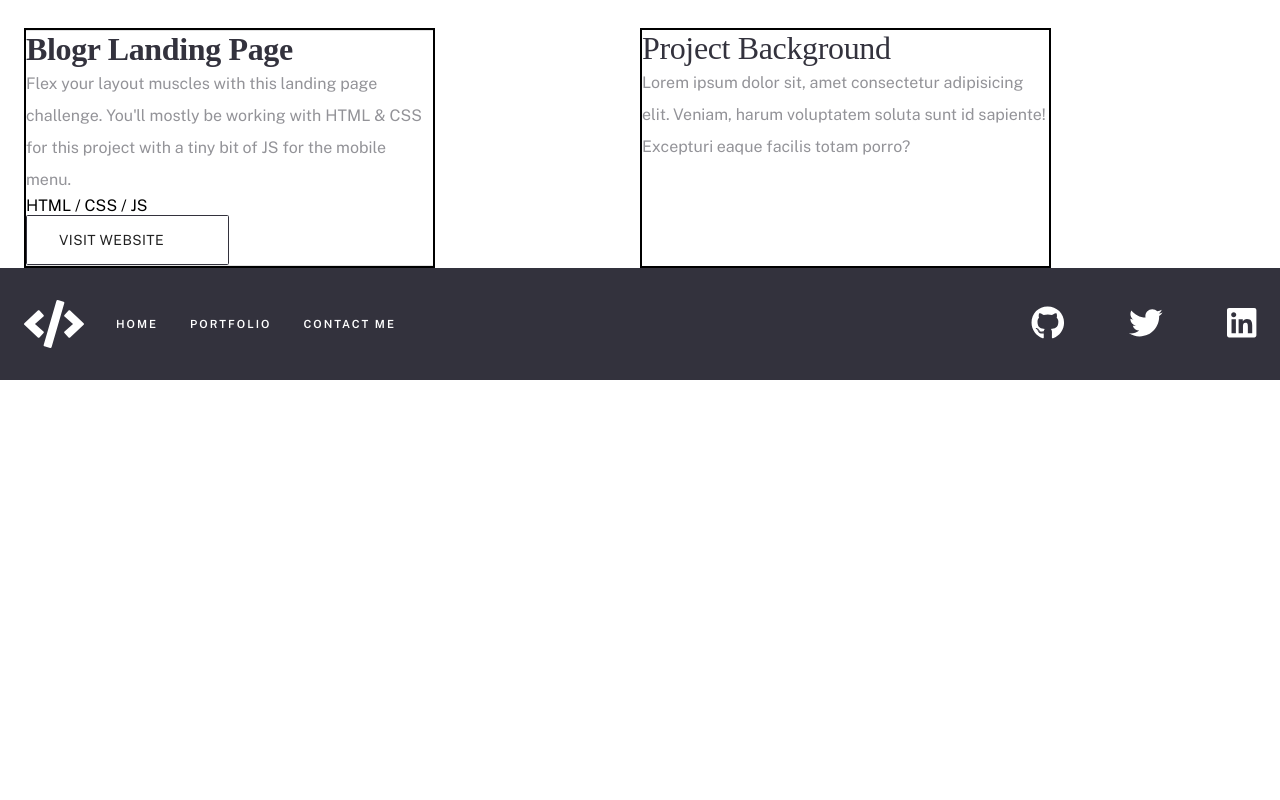
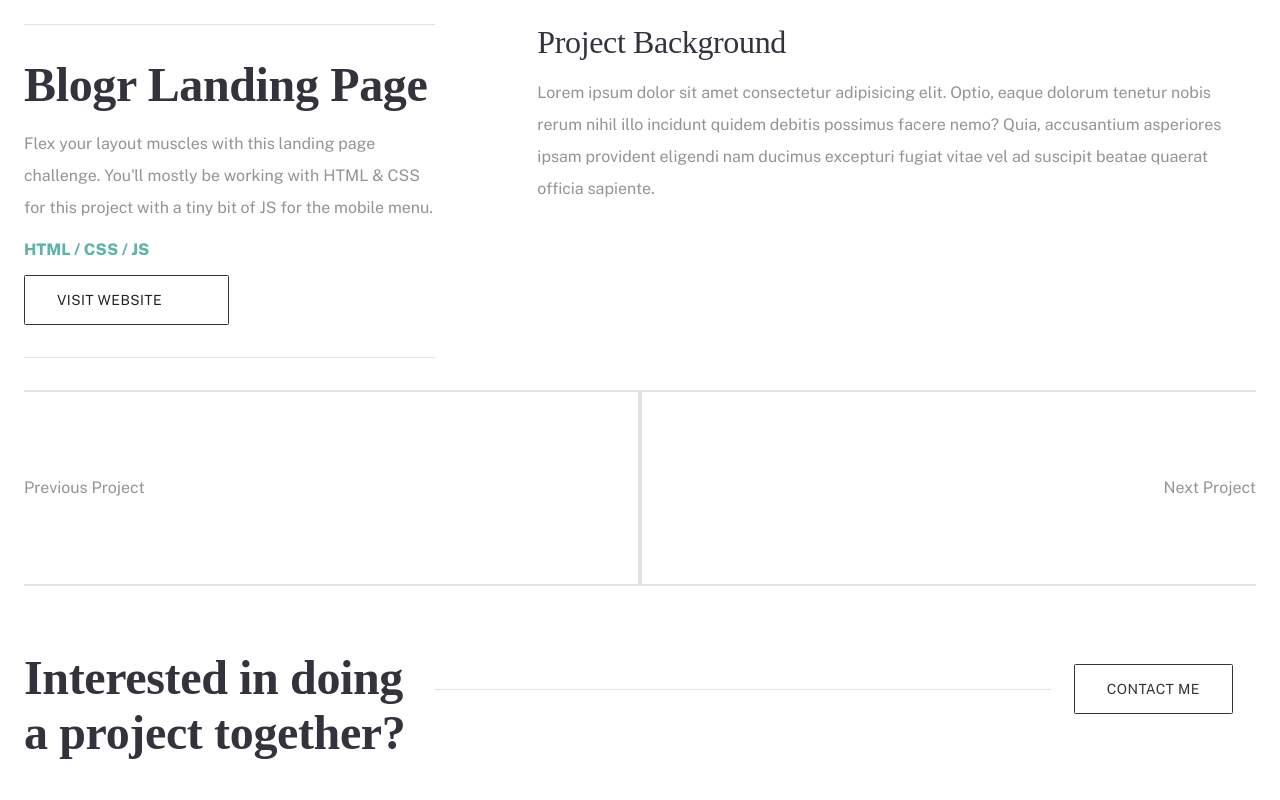
Before and after one commit to Medici305/portfolio, a React (Create React App) app: page /portfolio/blogr in a window 1280 px wide. Shown: the part 820-1620 px from the top of the page. Before the commit the page ends 1200 px from the top, so only its background shows below. Built offline with nearby package versions, Linux system fonts and the light colour scheme; a web font is replaced by a local one.

Commit message:
11.7 Started project page.

```diff
--- a/src/components/CollabSection.js
+++ b/src/components/CollabSection.js
@@ -55,7 +55,6 @@ const CollabSection = () => {
         <Grid item className={classes.box} xs={12} md={2}>
           <Link to="/contact-me">
             <Button
-              href="./contact-me"
               variant="contained"
               className={classes.button}
             >
--- a/src/data.js
+++ b/src/data.js
@@ -18,6 +18,7 @@ const data = () => {
       source: "https://github.com/Medici305/Todo_App",
       id: uuidv4(),
       even: false,
+      position: 0,
     },
     {
       image: carouselHomepage,
@@ -29,6 +30,7 @@ const data = () => {
       source: "https://github.com/Medici305/carousel-homepage",
       id: uuidv4(),
       even: true,
+      position: 1,
     },
     {
       image: huddleBootstrap,
@@ -40,6 +42,7 @@ const data = () => {
       source: "https://github.com/Medici305/Huddle_Bootsrap",
       id: uuidv4(),
       even: false,
+      position: 2,
     },
     {
       image: Blogr,
@@ -51,6 +54,7 @@ const data = () => {
       source: "https://github.com/Medici305/blogr_dynamic_site",
       id: uuidv4(),
       even: true,
+      position: 3,
     },
     {
       image: ipTracking,
@@ -62,6 +66,7 @@ const data = () => {
       source: "https://github.com/Medici305/IP_Address_Tracker",
       id: uuidv4(),
       even: false,
+      position: 4,
     },
     {
       image: urlShortening,
@@ -73,6 +78,7 @@ const data = () => {
       source: "https://github.com/Medici305/URL-shortening-API-landing-page",
       id: uuidv4(),
       even: true,
+      position: 5,
     },
   ];
 };
--- a/src/pages/ProjectDetail.js
+++ b/src/pages/ProjectDetail.js
@@ -1,19 +1,44 @@
-import React, { useState } from "react";
+import React from "react";
 import styled from "styled-components";
 import { useLocation } from "react-router-dom";
 import Grid from "@material-ui/core/Grid";
 import Button from "@material-ui/core/Button";
 import { makeStyles } from "@material-ui/core/styles";
 import ScrollTop from "../components/ScrollTop";
+import CollabSection from "../components/CollabSection";
 
 const useStyles = makeStyles((theme) => ({
   root: {},
   container: {
     justifyContent: "space-between",
   },
-  image: { border: "2px solid black", marginBottom: "5rem" },
+  image: {
+    //border: "2px solid black",
+    marginBottom: "5rem",
+  },
   text: {
-    border: "2px solid black",
+    //border: "2px solid black",
+  },
+  background: {
+    "@media (max-width: 992px)": {
+      marginTop: "2rem",
+    },
+  },
+  leftCarousel: {
+    textAlign: "left",
+    cursor: "pointer",
+    border: "2px solid #e2e2e2",
+    borderLeft: "none",
+    margin: "2rem 0",
+    padding: "4rem 0",
+  },
+  rightCarousel: {
+    textAlign: "right",
+    cursor: "pointer",
+    border: "2px solid #e2e2e2",
+    borderRight: "none",
+    margin: "2rem 0",
+    padding: "4rem 0",
   },
   button: {
     width: "50%",
@@ -24,6 +49,7 @@ const useStyles = makeStyles((theme) => ({
     fontFamily: "Public Sans",
     boxShadow: "none",
     display: "block",
+    marginBottom: "2rem",
     "&:hover": {
       background: "rgb(51, 50, 61)",
       color: "#fff",
@@ -34,9 +60,12 @@ const useStyles = makeStyles((theme) => ({
 const ProjectDetail = ({ siteInfo, setSiteInfo }) => {
   const classes = useStyles();
   const { pathname } = useLocation();
+  console.log(pathname);
   const pageInfo = siteInfo.filter((site) => site.link === pathname)[0];
-  const url = pageInfo.link;
-  console.log(url);
+  //onst url = pageInfo.link;
+  // Functions
+  //   const currentIndex = pageInfo.position;
+  //   console.log(currentIndex);
   return (
     <Detail>
       <ScrollTop />
@@ -51,7 +80,7 @@ const ProjectDetail = ({ siteInfo, setSiteInfo }) => {
           <h2>{pageInfo.name}</h2>
           <p>{pageInfo.description}</p>
           {/* tech stack */}
-          <span>HTML / CSS / JS</span>
+          <h4>HTML / CSS / JS</h4>
           <Button
             href={pageInfo.liveSite}
             target="_blank"
@@ -62,16 +91,26 @@ const ProjectDetail = ({ siteInfo, setSiteInfo }) => {
           <div className="line"></div>
         </Grid>
         {/* 3. Project Bacbkground */}
-        <Grid item md={4} className={classes.text}>
+        <Grid item md={7} className={classes.background}>
           <h3>Project Background</h3>
           <p>
-            Lorem ipsum dolor sit, amet consectetur adipisicing elit. Veniam,
-            harum voluptatem soluta sunt id sapiente! Excepturi eaque facilis
-            totam porro?
+            Lorem ipsum dolor sit amet consectetur adipisicing elit. Optio,
+            eaque dolorum tenetur nobis rerum nihil illo incidunt quidem debitis
+            possimus facere nemo? Quia, accusantium asperiores ipsam provident
+            eligendi nam ducimus excepturi fugiat vitae vel ad suscipit beatae
+            quaerat officia sapiente.
           </p>
         </Grid>
         {/* 4. Carousel next/prev */}
-        <Grid item></Grid>
+        <Grid item xs={6} className={classes.leftCarousel}>
+          <p>Previous Project</p>
+        </Grid>
+        <Grid item xs={6} className={classes.rightCarousel}>
+          <p>Next Project</p>
+        </Grid>
+        <Grid item xs={12}>
+          <CollabSection />
+        </Grid>
       </Grid>
     </Detail>
   );
@@ -79,14 +118,21 @@ const ProjectDetail = ({ siteInfo, setSiteInfo }) => {
 
 const Detail = styled.div`
   h2 {
-    font-size: 2rem;
     text-align: left;
+    margin-top: 2rem;
   }
   img {
     width: 100%;
     height: 80vh;
     object-fit: cover;
   }
+  h4 {
+    margin: 1rem 0;
+    color: #5fb4a8;
+  }
+  p {
+    margin: 1rem 0;
+  }
 `;
 
 export default ProjectDetail;
```
